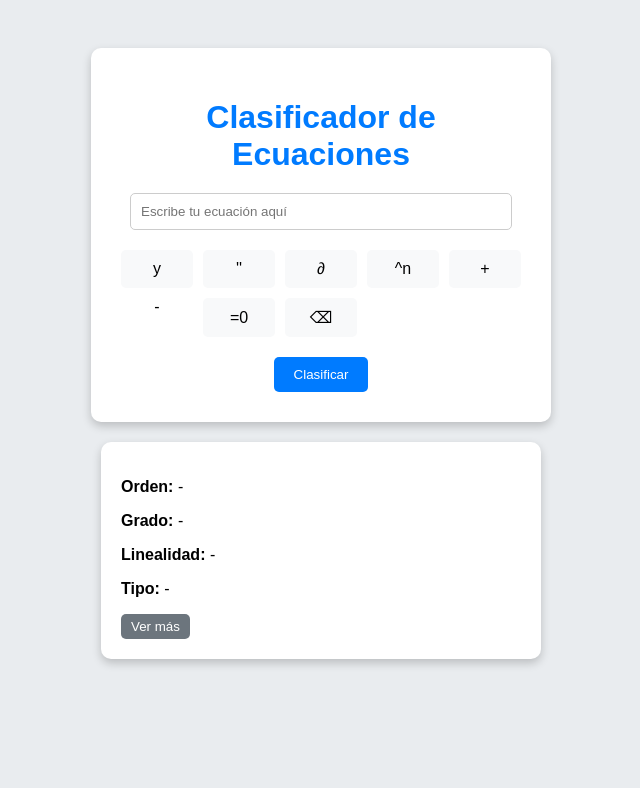
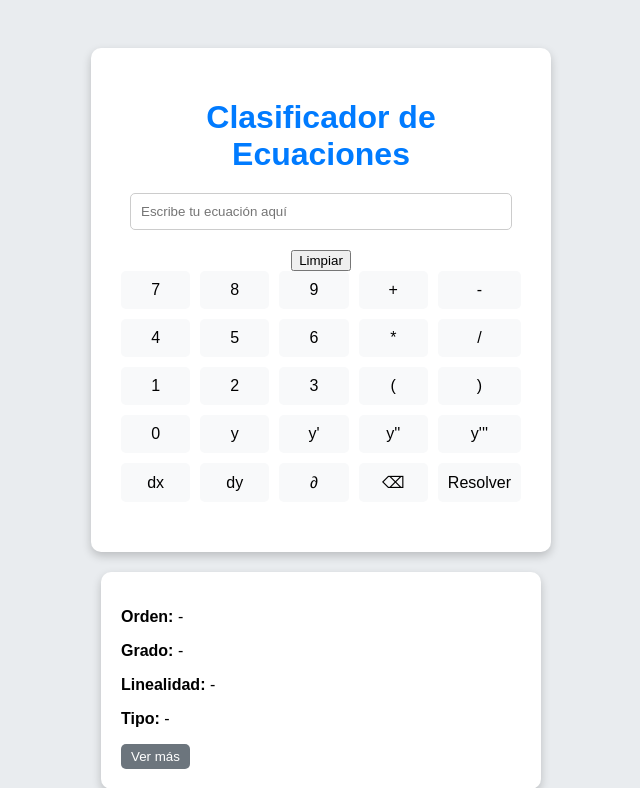
Before and after one commit to EmilyMunozR/calculadora, a Flask app: page / in a window 1280 px wide. Shown: the top 788 px of the page, without its empty margins (319-959 px from the left). Before the commit the page ends 666 px from the top, so only its background shows below. Run offline with Flask 3, Linux system fonts and the light colour scheme.

Commit message:
Update index.html

```diff
--- a/templates/index.html
+++ b/templates/index.html
@@ -2,27 +2,51 @@
 <html lang="es">
 <head>
   <meta charset="UTF-8">
-  <title>Clasificador de Ecuaciones</title>
+  <title>Clasificador de Ecuaciones Diferenciales</title>
   <link rel="stylesheet" href="{{ url_for('static', filename='style.css') }}">
 </head>
 <body>
   <div class="container">
     <h1>Clasificador de Ecuaciones</h1>
 
-    <input id="ecuacion" placeholder="Escribe tu ecuación aquí">
-
-    <div id="teclado">
-      <button onclick="insertar('y')">y</button>
-      <button onclick="insertar('''')">''</button>
-      <button onclick="insertar('∂')">∂</button>
-      <button onclick="insertar('^')">^n</button>
-      <button onclick="insertar('+')">+</button
-      <button onclick="insertar('-')">-</button>
-      <button onclick="insertar('=0')">=0</button>
-      <button onclick="borrar()">⌫</button>
+    <div class="input-row">
+      <input id="ecuacion" placeholder="Escribe tu ecuación aquí">
+      <button class="btn-clear" id="limpiar">Limpiar</button>
     </div>
 
-    <button class="btn" onclick="clasificar()">Clasificar</button>
+    <!-- Teclado tipo calculadora -->
+    <div id="teclado">
+      <!-- Números -->
+      <button data-value="7">7</button>
+      <button data-value="8">8</button>
+      <button data-value="9">9</button>
+      <button data-value="+">+</button>
+      <button data-value="-">-</button>
+
+      <button data-value="4">4</button>
+      <button data-value="5">5</button>
+      <button data-value="6">6</button>
+      <button data-value="*">*</button>
+      <button data-value="/">/</button>
+
+      <button data-value="1">1</button>
+      <button data-value="2">2</button>
+      <button data-value="3">3</button>
+      <button data-value="(">(</button>
+      <button data-value=")">)</button>
+
+      <button data-value="0">0</button>
+      <button data-value="y">y</button>
+      <button data-value="y'">y'</button>
+      <button data-value="y''">y''</button>
+      <button data-value="y'''">y'''</button>
+
+      <button data-value="dx">dx</button>
+      <button data-value="dy">dy</button>
+      <button data-value="∂">∂</button>
+      <button id="borrar">⌫</button>
+      <button id="resolver">Resolver</button>
+    </div>
   </div>
 
   <!-- Cuadro de resultados -->
```
